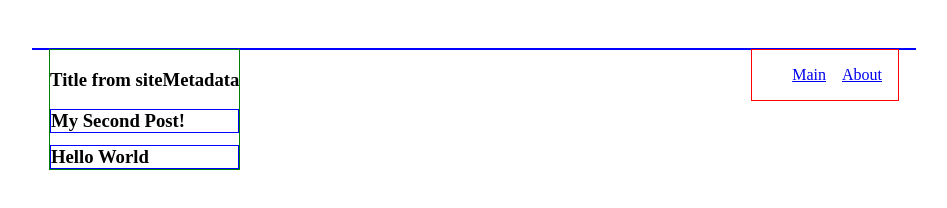
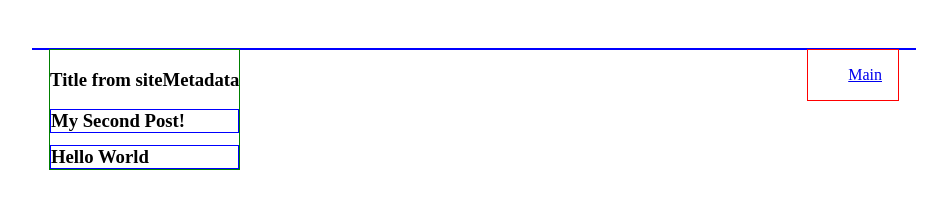
Before and after one commit to matteomelani/website, a Gatsby site: page / in a window 1280 px wide. Shown: the whole page, without its empty margins (166-1113 px from the left). Built offline with nearby package versions, Linux system fonts and the light colour scheme; Gatsby itself is replaced by a stand-in of ours.

Commit message:
Remove link to about

```diff
--- a/src/components/layout.js
+++ b/src/components/layout.js
@@ -16,7 +16,7 @@ export default ({ children }) => (
     <div id='navBox' className={styles.navBox}>
       <ul>
         <ListLink to="/">Main</ListLink>
-        <ListLink to="/about/">About</ListLink>
+        {/* <ListLink to="/about/">About</ListLink> */}
       </ul>
     </div>
   </div>
```
